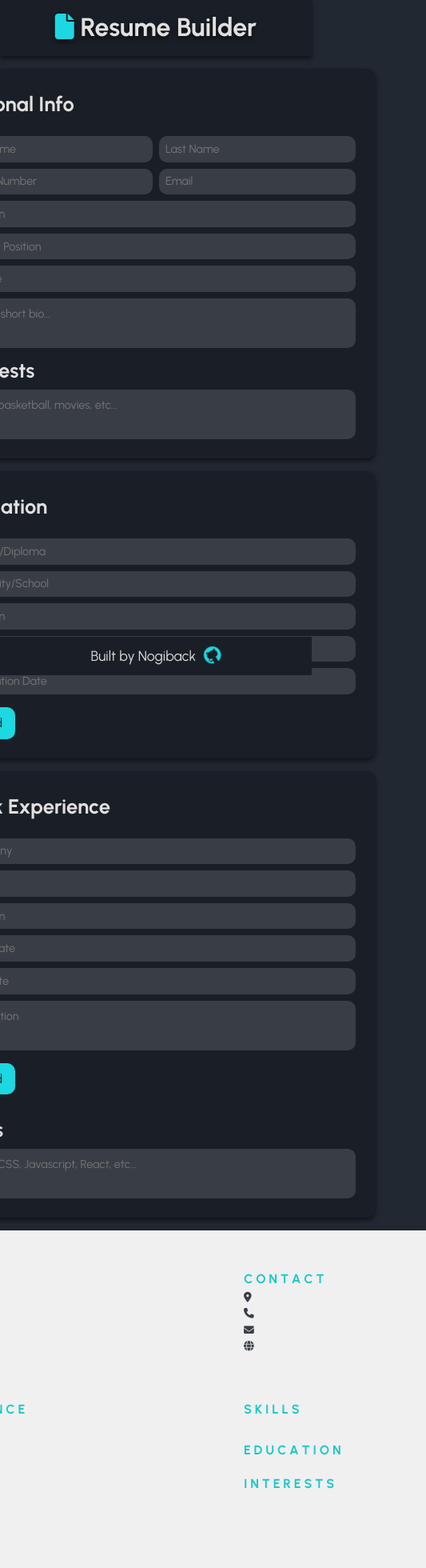
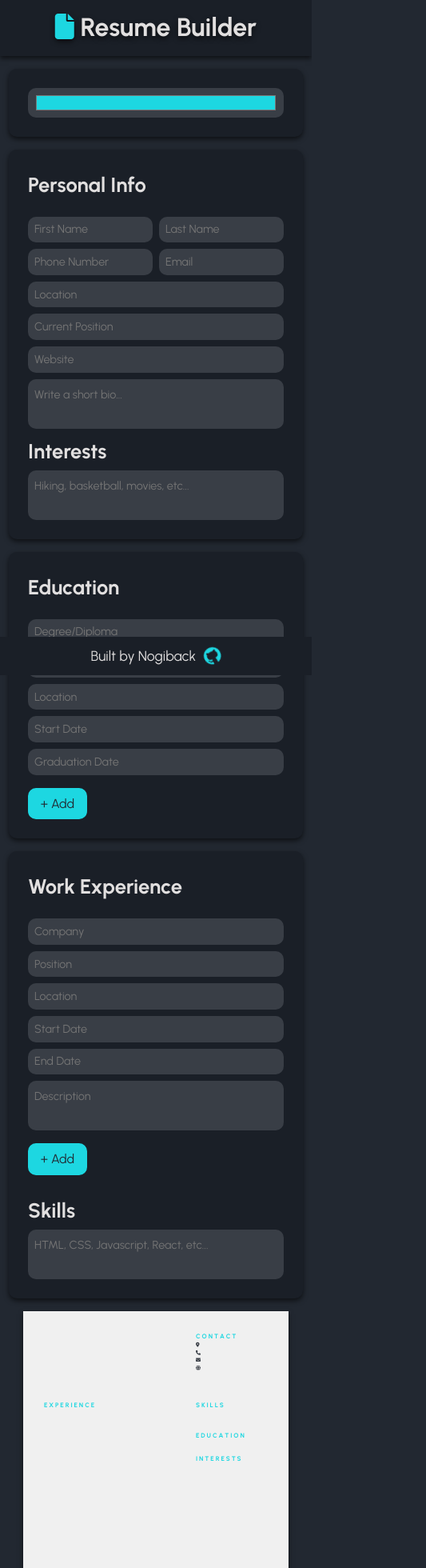
Before and after one commit to Nogiback/Resume-Builder, a React (Vite) app: page / in a window 390 px wide. Shown: the top 1960 px of the page at 80% size, 533 px wide, since content can reach past the window. Built offline with nearby package versions, Linux system fonts and the light colour scheme.

Commit message:
Added more responsive design and color picker for resume

```diff
--- a/src/components/Content.jsx
+++ b/src/components/Content.jsx
@@ -1,5 +1,6 @@
 import { useState } from 'react';
 import { v4 as uuidv4 } from 'uuid';
+import Buttons from './Forms/Buttons';
 import PersonalInfo from './Forms/PersonalInfo';
 import Education from './Forms/Education';
 import Experience from './Forms/Experience';
@@ -106,6 +107,7 @@ export default function Content() {
     <>
       <div className='content'>
         <section className='forms-section'>
+          <Buttons/>
           <PersonalInfo
             changeFirstName={setFirstName}
             changeLastName={setLastName}
--- a/src/components/Footer.jsx
+++ b/src/components/Footer.jsx
@@ -4,7 +4,7 @@ export default function Footer() {
     <footer>
       <p>Built by Nogiback</p>
       <a href='https://github.com/Nogiback' target='_blank' rel='noreferrer'>
-        <i className='fab fa-github fa-spin fa-lg'></i>
+        <i className='fab fa-github fa-spin fa-lg custom'></i>
       </a>
     </footer>
     </>
--- /dev/null
+++ b/src/components/Forms/Buttons.jsx
@@ -0,0 +1,28 @@
+import React, { useState } from 'react';
+
+export default function Buttons(){
+  const [selectedColor, setSelectedColor] = useState('#1DD7E1');
+
+  function handleColorChange(e) {
+    setSelectedColor(e.target.value);
+
+    const root = document.querySelector(':root');
+    root.style.setProperty('--custom-color', e.target.value);
+    const elements = document.getElementsByClassName('custom');
+    for (const element of elements) {
+      element.style.setProperty('--custom-color', e.target.value);
+    }
+
+  };
+
+  return (
+    <div className='form-container' id='buttons-container'>
+      {/* Color picker input */}
+      <input
+        type="color"
+        value={selectedColor}
+        onChange={handleColorChange}
+      />
+    </div>
+  );
+};
--- a/src/components/Forms/Education.jsx
+++ b/src/components/Forms/Education.jsx
@@ -10,8 +10,8 @@ export default function Education({ education, addEducation, deleteEducation, up
               <div id='education-header'>
                 <h3>Education # {index + 1}</h3>
                 <div id='button-container'>
-                  <button type='submit' className='update-btn'><i className="fa-solid fa-floppy-disk"></i></button>
-                  <button onClick={() => deleteEducation(data.id)} type='button' className='delete-btn'><i className="fa-solid fa-trash-can"></i></button>
+                  <button type='submit' className='update-btn'><i className='fa-solid fa-floppy-disk'></i></button>
+                  <button onClick={() => deleteEducation(data.id)} type='button' className='delete-btn'><i className='fa-solid fa-trash-can'></i></button>
                 </div>
               </div>
                 <input type='text' name='degree' defaultValue={data.degree} required />
@@ -29,7 +29,7 @@ export default function Education({ education, addEducation, deleteEducation, up
           <input type='text' name='school-location' placeholder='Location' required/>
           <input type='text' name='start-date' placeholder='Start Date' required/>
           <input type='text' name='end-date' placeholder='Graduation Date' required/>
-          <button type='submit' className='add-btn'>+ Add</button>
+          <button type='submit' className='add-btn custom'>+ Add</button>
         </form>
       </div>
     </>
--- a/src/components/Forms/Experience.jsx
+++ b/src/components/Forms/Experience.jsx
@@ -10,8 +10,8 @@ export default function Experience({ experience, addExperience, deleteExperience
               <div id='experience-header'>
                 <h3>Work Experience # {index + 1}</h3>
                 <div id='button-container'>
-                  <button type='submit' className='update-btn'><i className="fa-solid fa-floppy-disk"></i></button>
-                  <button onClick={() => deleteExperience(data.id)} type='button' className='delete-btn'><i className="fa-solid fa-trash-can"></i></button>
+                  <button type='submit' className='update-btn'><i className='fa-solid fa-floppy-disk'></i></button>
+                  <button onClick={() => deleteExperience(data.id)} type='button' className='delete-btn'><i className='fa-solid fa-trash-can'></i></button>
                 </div>
               </div>
                 <input type='text' name='company' defaultValue={data.company} required />
@@ -31,7 +31,7 @@ export default function Experience({ experience, addExperience, deleteExperience
           <input type='text' name='start-date' placeholder='Start Date' required/>
           <input type='text' name='end-date' placeholder='End Date' required/>
           <textarea type='text' name='description' placeholder='Description' maxLength={800} required></textarea>
-          <button type='submit' className='add-btn' >+ Add</button>
+          <button type='submit' className='add-btn custom' >+ Add</button>
         </form>
         <form className='form' id='skills-form-container'>
         <h2>Skills</h2>
--- a/src/components/Header.jsx
+++ b/src/components/Header.jsx
@@ -2,7 +2,7 @@ export default function Header() {
   return (
     <header>
       <div className='title'>
-        <h1 className="site-name"><i className="fa-solid fa-file"></i> Resume Builder</h1>
+        <h1 className="site-name"><i className="fa-solid fa-file custom"></i> Resume Builder</h1>
       </div>
     </header>
   );
--- a/src/components/Preview/ExperiencePreview.jsx
+++ b/src/components/Preview/ExperiencePreview.jsx
@@ -2,7 +2,7 @@ export default function ExperiencePreview({ experience }) {
   return (
     <>
       <div className='resume-container' id='experience-preview'>
-        <h3>E X P E R I E N C E</h3>
+        <h3 className='custom'>E X P E R I E N C E</h3>
         {experience.map((data) => {
           return (
             <li key={data.id} className='experience-entry'>
--- a/src/components/Preview/HeaderPreview.jsx
+++ b/src/components/Preview/HeaderPreview.jsx
@@ -2,12 +2,12 @@ export default function HeaderPreview({firstName, lastName, phoneNumber, email,
   return (
     <>
       <div className='resume-container' id='header-preview'>
-        <h1>{firstName} {lastName}</h1>
+        <h1 className='custom'>{firstName} {lastName}</h1>
         <h2>{currentPosition}</h2>
         <p>{bio}</p>
       </div>
       <div className='resume-container' id='header-sidebar-preview'>
-        <h3>C O N T A C T</h3>
+        <h3 className='custom'>C O N T A C T</h3>
         <p><i className="fa-solid fa-location-dot"></i> {location}</p>
         <p><i className="fa-solid fa-phone"></i> {phoneNumber}</p>
         <p><i className="fa-solid fa-envelope"></i> {email}</p>
--- a/src/components/Preview/SidebarPreview.jsx
+++ b/src/components/Preview/SidebarPreview.jsx
@@ -3,11 +3,11 @@ export default function SidebarPreview({skills, education, interests}) {
     <>
       <div className='resume-container' id='sidebar-preview'>
         <div id='skills-container'>
-          <h3>S K I L L S</h3>
+          <h3 className='custom'>S K I L L S</h3>
           <p>{skills}</p>
         </div>
         <div id='education-container'>
-        <h3>E D U C A T I O N</h3>
+        <h3 className='custom'>E D U C A T I O N</h3>
         {education.map((data) => {
           return (
             <li key={data.id} className='education-entry'>
@@ -20,7 +20,7 @@ export default function SidebarPreview({skills, education, interests}) {
         })}
         </div>
         <div id='interests-container'>
-          <h3>I N T E R E S T S</h3>
+          <h3 className='custom'>I N T E R E S T S</h3>
           <p>{interests}</p>
         </div>
       </div>
--- a/src/styles/_base.scss
+++ b/src/styles/_base.scss
@@ -6,8 +6,6 @@ $card: rgb(26, 31, 39);
 $clear: rgba(0, 0, 0, 0);
 $black: rgb(34, 40, 49);
 $grey: rgb(57, 62, 70);
-$teal: rgb(29, 215, 225);
-$text-teal: rgb(29, 200, 200);
 $lightgrey: rgb(225, 223, 223);
 $lightergrey: rgb(240, 240, 240);
 $primary-font: 'Urbanist', sans-serif;
@@ -40,6 +38,7 @@ $font-weights: (
   box-sizing: inherit;
   scroll-behavior: smooth;
   scroll-padding-top: 1rem;
+  --custom-color: #1DD7E1;
 }
 
 body {
@@ -65,7 +64,7 @@ header {
   margin-bottom: 1rem;
 
   i {
-    color: $teal;
+    color: var(--custom-color);
   }
 }
 
@@ -82,8 +81,8 @@ footer {
   background: $card;
   margin-top: 1rem;
 
-    a {
-      color: $teal;
+    i {
+      color: var(--custom-color);
     }
 }
 
--- a/src/styles/_forms.scss
+++ b/src/styles/_forms.scss
@@ -30,18 +30,10 @@ textarea {
 button {
   margin-top: 0.5rem;
   padding: 5px;
-  background-color: $teal;
-  color: $black;
   cursor: pointer;
   border-radius: 10px;
-  border: 2px solid $teal;
   transition: all 0.3s ease-in-out;
   position: relative;
-
-  &:hover {
-    color: $teal;
-    background-color: $black;
-  }
 
   &:active {
     top: 2px;
@@ -74,8 +66,16 @@ li {
   width: 100%;
 }
 
-.add-btn{
+.add-btn {
   width: 60px;
+  background-color: var(--custom-color);
+  color: $black;
+  border: 2px solid var(--custom-color);
+
+  &:hover {
+    color: var(--custom-color);
+    background-color: $black;
+  }
 }
 
 #education-header,
@@ -96,4 +96,32 @@ li {
   height: 20px;
   line-height: 0;
   margin: 0;
+  background-color: $lightgrey;
+  border: 2px solid $lightgrey;
 }
+
+.update-btn:hover{
+  background-color: $black;
+  color: rgb(24, 198, 38);
+}
+
+.delete-btn:hover{
+  background-color: $black;
+  color: red;
+}
+
+@media only screen and (max-width: 700px){
+  .form-container {
+    width: 320px;
+    background-color: $card;
+    box-shadow: $darkershadow;
+    padding: 1.5rem;
+    border-radius: 10px;
+  }
+
+  .form {
+    @include flex(column, space-between, center);
+    gap: 0.5rem;
+  }
+
+}
--- a/src/styles/_resume.scss
+++ b/src/styles/_resume.scss
@@ -26,7 +26,7 @@
     font-size: 2.5rem;
     font-weight: weight(bold);
     line-height: 1.3;
-    color: $text-teal;
+    color: var(--custom-color);
   }
 
   h2 {
@@ -36,7 +36,7 @@
   }
 
   h3 {
-    color: $text-teal;
+    color: var(--custom-color);
     font-size: 1rem;
     font-weight: weight(bold);
   }
@@ -120,10 +120,69 @@
   font-size: 0.8rem;
 }
 
-#edu-date-label {
+#edu-date-label,
+#location-label {
   font-size: 0.8rem;
 }
 
-#location-label {
-  font-size: 0.8rem;
+@media only screen and (max-width: 700px){
+  .resume-page {
+    font-size: 6px;
+    grid-template-columns: 1fr 90px;
+    width: 300px;
+    height: calc(300px * 1.29411764706);
+    padding: 1.6rem;
+
+    h1 {
+      font-size: 1rem;
+    }
+
+    h2 {
+      font-size: 0.7rem;
+    }
+
+    h3 {
+      font-size: 0.5rem;
+    }
+
+    p {
+      font-size: 6px;
+    }
+  }
+
+  #company-label,
+  #exp-date-label {
+    font-size: 10px;
+  }
+
+  #position-label {
+    font-size: 9px;
+    margin-bottom: 4px;
+  }
+
+  #desc-text {
+    font-size: 8px;
+    margin-top: 3px;
+  }
+
+  #school-label {
+    font-size: 8px;
+  }
+
+  #degree-label {
+    font-size: 8px;
+  }
+
+  #edu-date-label,
+  #location-label {
+    font-size: 8px;
+  }
+
 }
+
+@media only screen and (max-width: 420px){
+  .resume-page {
+    width: 280px;
+    height: calc(280px * 1.29411764706);
+  }
+}
```
